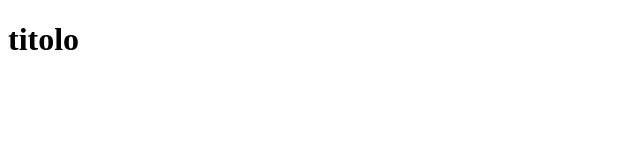
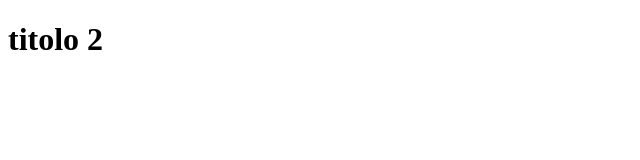
Before and after one commit to Hackademy-154/esercizio-git-francesca-coduti, a plain HTML site: page index.html in a window 1280 px wide. Shown: the full height of the page, 0-640 px from the left. Drawn offline with Linux system fonts and the light colour scheme.

Commit message:
textcommit

```diff
--- a/index.html
+++ b/index.html
@@ -8,7 +8,7 @@
 <body>
     <header>
         <h1>
-            titolo
+            titolo 2
         </h1>
     </header>
 </body>
```
